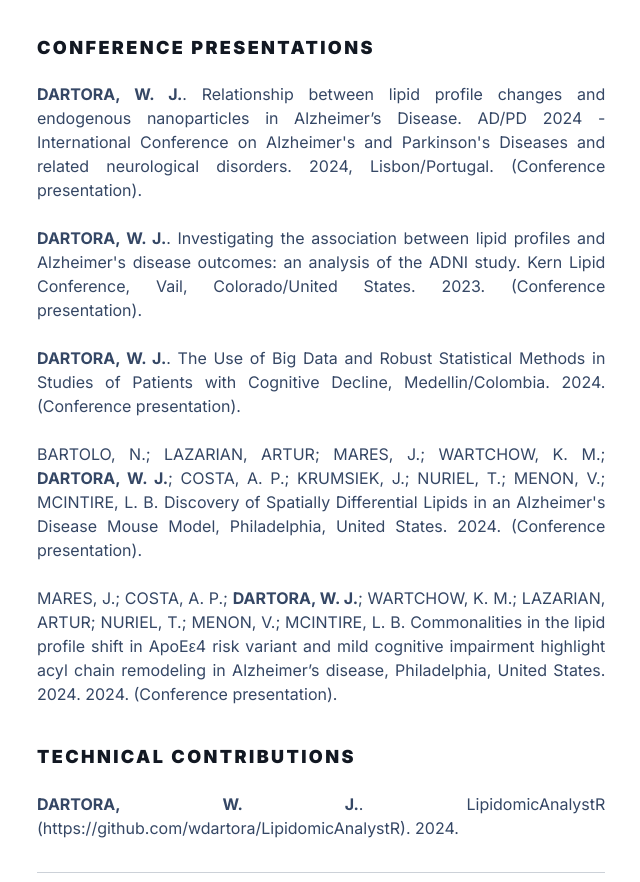
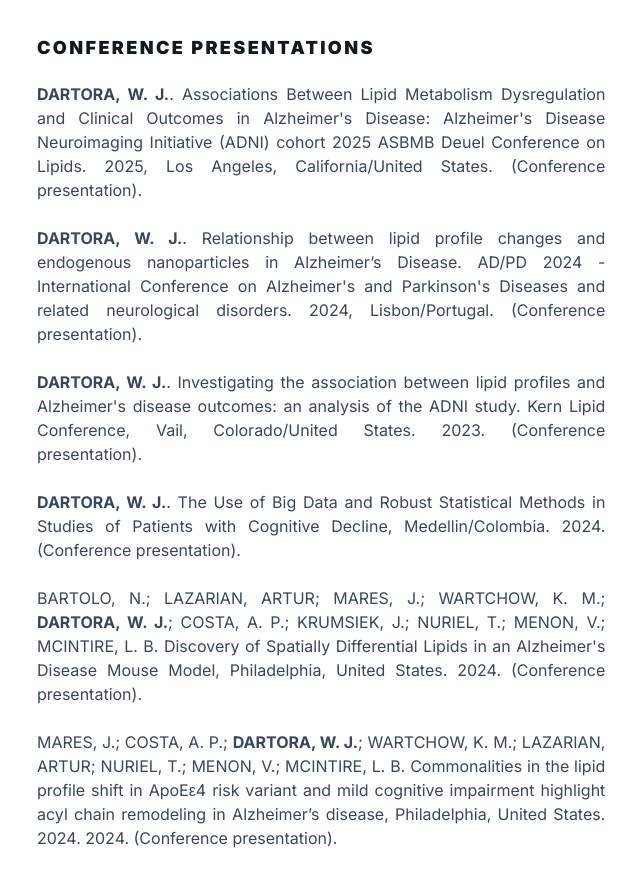
Before and after one commit to wdartora/wdartora.github.io, a plain HTML site: page index.html in a window 1280 px wide. Shown: the part 3457-4339 px from the top of the page, without its empty margins (161-801 px from the left). Drawn offline with nearby package versions, Linux system fonts and the light colour scheme.

Commit message:
Update index.html

```diff
--- a/index.html
+++ b/index.html
@@ -227,6 +227,10 @@
 											<h3 class="resume-section-heading text-uppercase py-2 py-lg-3 py-3">Conference Presentations</h3>
 											<ul class="resume-publications-list list-unstyled" style="margin-bottom: 1.5em;">
 												<li style="margin-bottom: 1.5em;">
+													<strong>DARTORA, W. J.</strong>. Associations Between Lipid Metabolism Dysregulation and Clinical Outcomes in Alzheimer's Disease:  Alzheimer's Disease Neuroimaging Initiative (ADNI) cohort
+													2025 ASBMB Deuel Conference on Lipids. 2025, Los Angeles, California/United States. (Conference presentation).
+												</li>
+												<li style="margin-bottom: 1.5em;">
 													<strong>DARTORA, W. J.</strong>. Relationship between lipid profile changes and endogenous nanoparticles in Alzheimer’s Disease.
 													AD/PD 2024 - International Conference on Alzheimer's and Parkinson's Diseases and related neurological disorders. 2024, Lisbon/Portugal. (Conference presentation).
 												</li>
```
